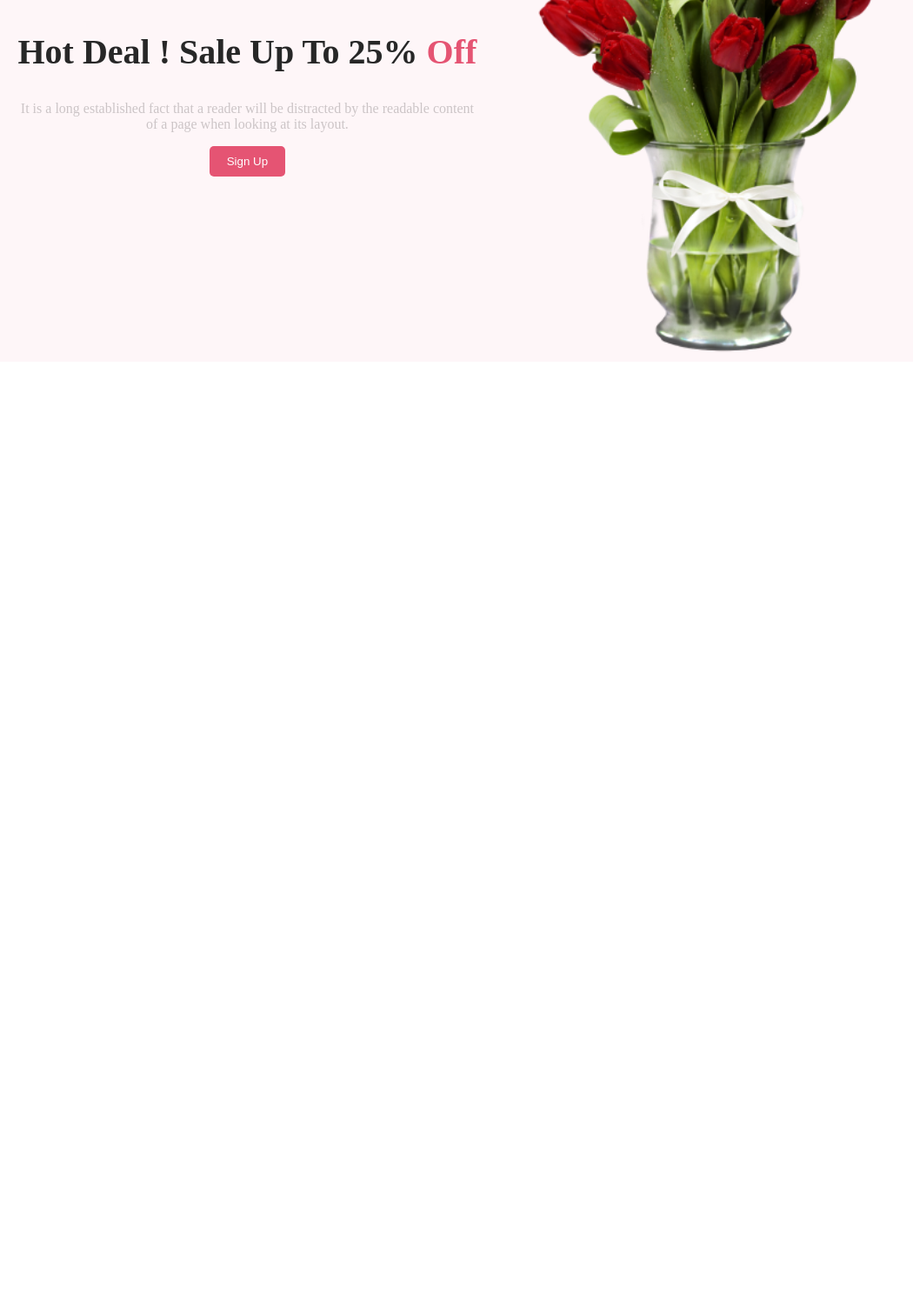
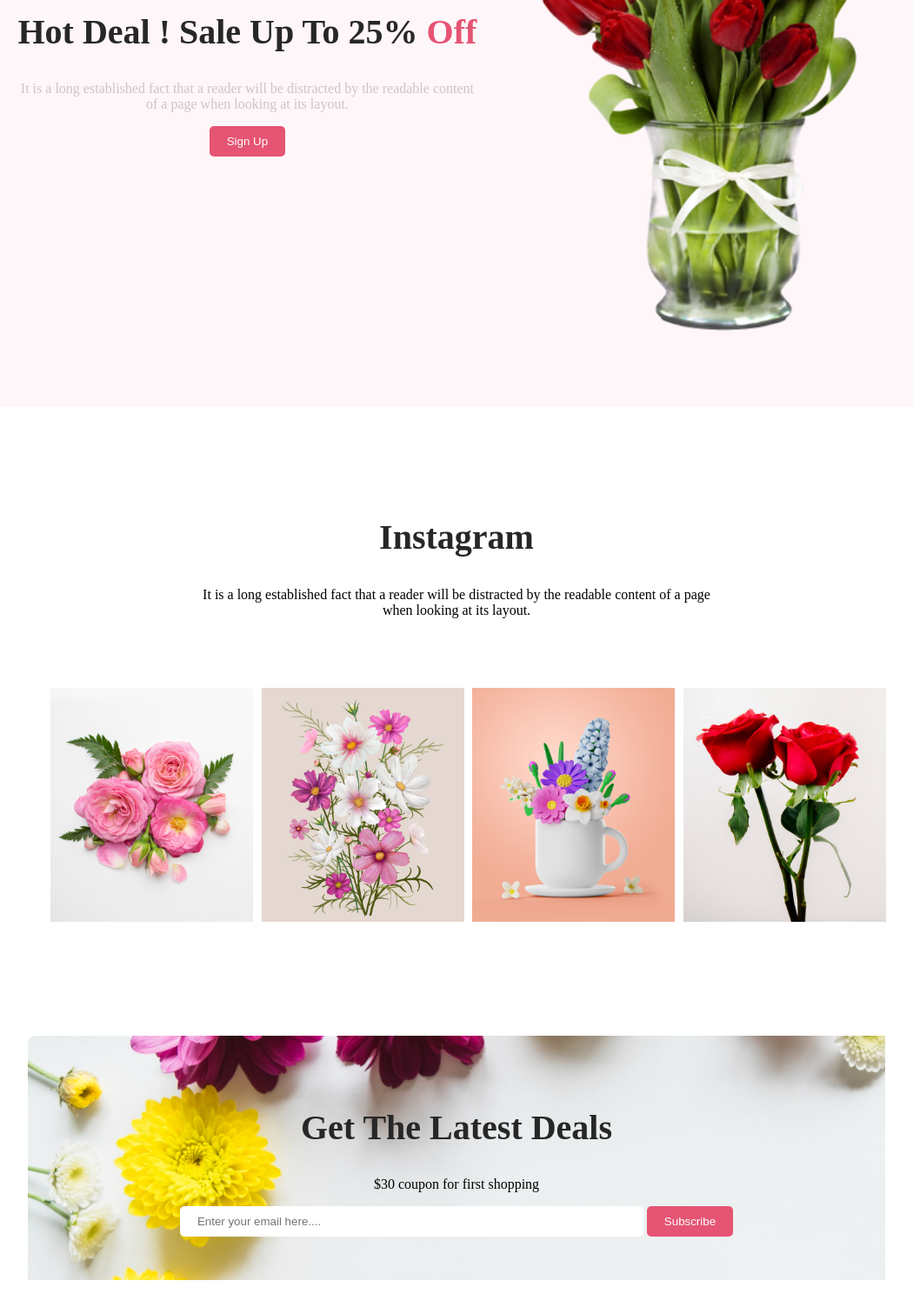
Before and after one commit to Raahim-703/responsibe-flower-website, a plain HTML site: page index.html in a window 1280 px wide. Shown: the part 2205-3716 px from the top of the page at 87% size, without its empty margins (115-1165 px from the left). Before the commit the page ends 2629 px from the top, so only its background shows below. Drawn offline with Linux system fonts and the light colour scheme.

Commit message:
add this section 6

```diff
--- a/index.html
+++ b/index.html
@@ -67,9 +67,9 @@
             </div>
         </div>
     </section>
-    <section class="part-4">
+    <section class="part-4 mt">
         <div class="part-4-container">
-            <div class="part-4-text">
+            <div class="part-4-text mt">
                 <h1>Hot Deal ! Sale Up To 25% <span class="color">Off</span></h1>
                 <p class="text">It is a long established fact that a reader will be distracted by the readable content
                     of a
@@ -80,6 +80,39 @@
         </div>
 
     </section>
+    <section class="part-5 mt">
+        <div class="part-5-text ">
+            <h1>Instagram</h1>
+            <p>It is a long established fact that a reader will be distracted by the readable content of a page when
+                looking at its layout.</p>
+        </div>
+        <div class="image-container">
+            <div class="img-box">
+                <img src="Flower Asset/Flower 01.png" alt="">
+            </div>
+            <div class="img-box">
+                <img src="Flower Asset/Rectangle 4.png" alt="">
+
+            </div>
+            <div class="img-box">
+                <img src="Flower Asset/Rectangle 5.png" alt="">
+
+            </div>
+            <div class="img-box">
+                <img src="Flower Asset/Rectangle 6.png" alt="">
+
+            </div>
+        </div>
+    </section>
+    <section class="part-6 mt">
+        <div class="part-6-container">
+            <h1>Get The Latest Deals</h1>
+            <p>$30 coupon for first shopping</p>
+            <input type="text" placeholder="Enter your email here....">
+            <button class="btn-primary">Subscribe</button>
+        </div>
+
+    </section>
 </body>
 
 </html>
--- a/style.css
+++ b/style.css
@@ -1,7 +1,12 @@
 /* shered style */
-.color{
+.color {
     color: #E55473;
 }
+
+.mt {
+    margin-top: 10%;
+}
+
 .display-flex {
     display: flex;
     justify-content: space-around;
@@ -46,7 +51,8 @@ h1 {
     margin-top: 178px;
 }
 
-.part-text {
+.part-text,
+.part-5-text {
     max-width: 590px;
     text-align: center;
     margin: 0px auto;
@@ -132,33 +138,66 @@ img {
 .part-4 {
     max-width: 100%;
     background-color: rgba(229, 84, 115, 0.05);
-    margin-top: 150px;
 }
 
 .part-4-text {
     max-width: 530px;
+    text-align: center;
     margin-top: 20%;
-    text-align: center;
 }
 
 .part-4-container {
     display: flex;
     max-width: 80%;
     margin: 0px auto;
+    padding-bottom: 6%;
+}
+
+.img-box img {
+    width: 100%;
+}
+
+.image-container {
+    display: flex;
+    max-width: 76%;
+    margin: 0px auto;
+    gap: 1%;
+    margin-left: 8%;
+}
+
+.part-6 {
+    max-width: 78%;
+    background-image: url('Flower Asset/Rectangle\ 9.png');
+    margin: 10% auto;
+}
+
+.part-6-container {
+    text-align: center;
+    padding-top: 5%;
+    padding-bottom: 5%;
+}
+
+input {
+    padding: 10px 20px;
+    border-radius: 5px;
+    border: none;
+    width: 50%;
 }
 
 @media screen and (max-width:576px) {
 
     .display-flex,
     .card-parents,
-    .box-container
-    ,.part-4-container {
+    .box-container,
+    .part-4-container,
+    .image-container {
         flex-direction: column;
         margin: 0px;
     }
 
     .card-parents,
-    .box-container {
+    .box-container,
+    .part-4-container {
         justify-content: center;
         align-items: center;
     }
@@ -182,6 +221,7 @@ img {
     .part-3 {
         margin-top: -150px;
     }
+
 }
 
 @media screen and (min-width:576px) and (max-width:960px) {
@@ -199,6 +239,11 @@ img {
         gap: 0px;
     }
 
+    .image-container {
+        display: grid;
+        grid-template-columns: repeat(2, 1fr);
+    }
+
     .header-text {
         width: 100%;
         margin-left: 20px;
```
